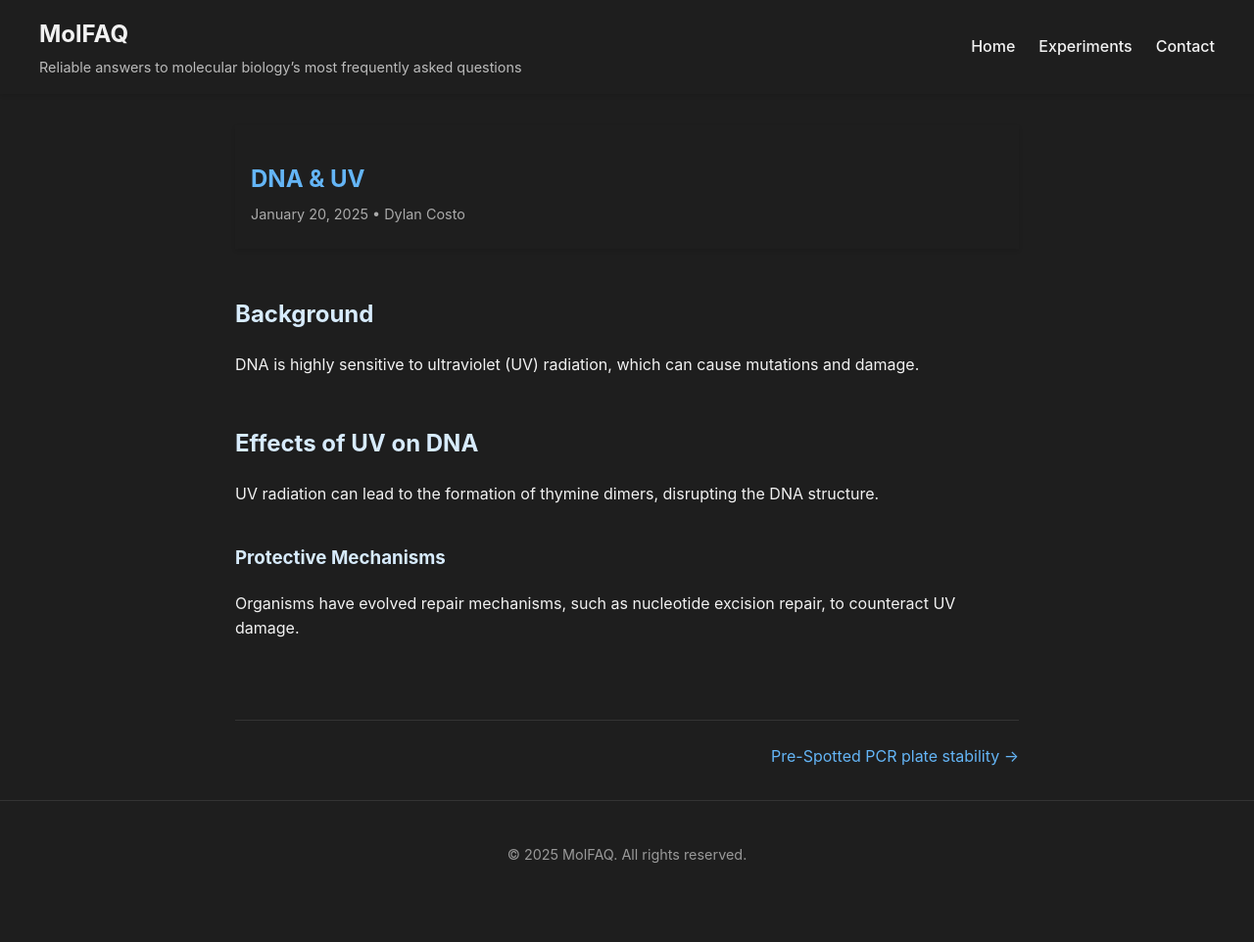
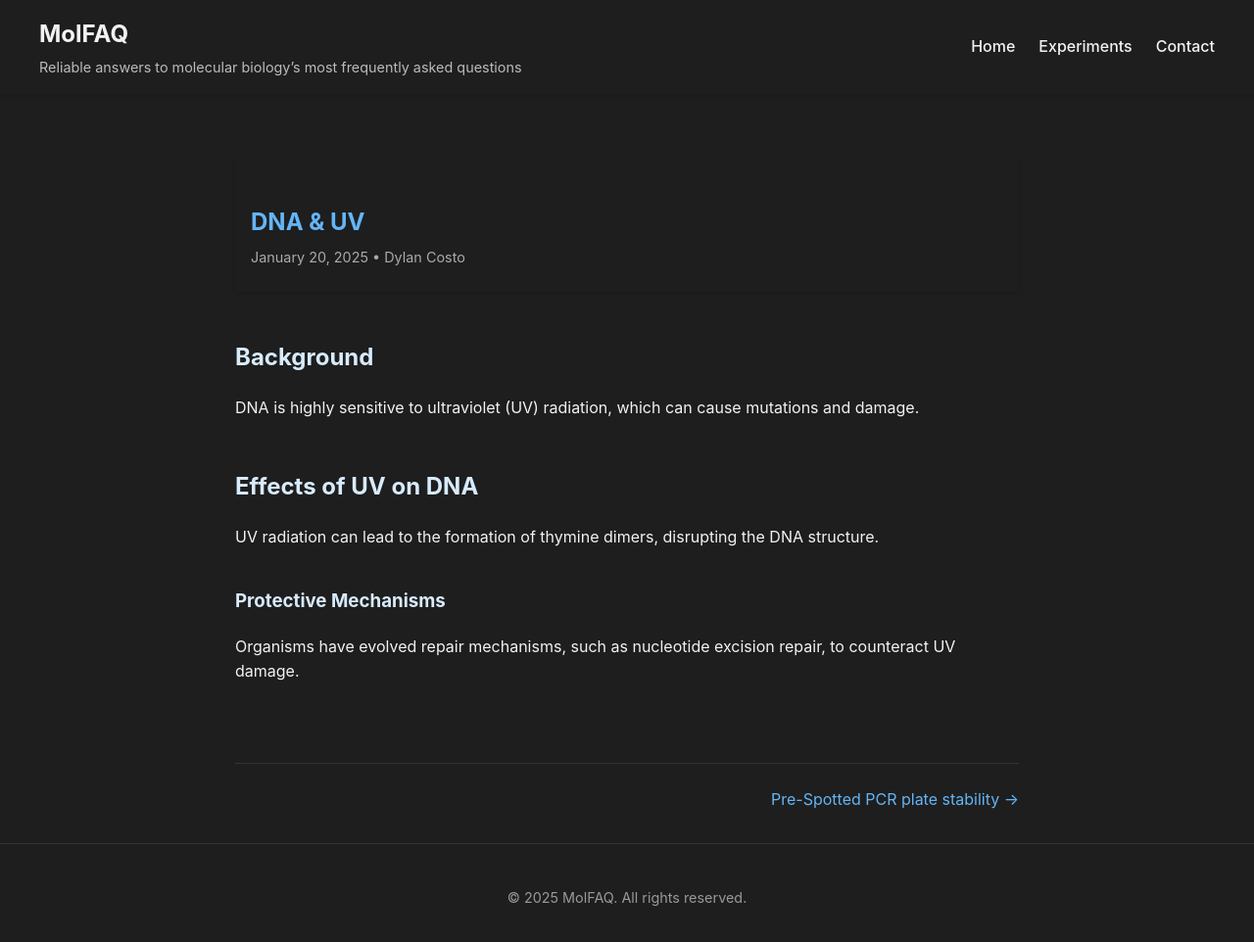
Before and after one commit to DylanCosto/DylanCosto.github.io, a Jekyll site: the page built from _posts/2025-01-20-DNA-UV-Interactions.md, in a window 1280 px wide and 962 px high. Shown: the whole window at 98% size. Built offline with Jekyll 4.4.1, drawn with Linux system fonts in a browser that asks for light colours.

Commit message:
sticky fix maybe

```diff
--- a/_layouts/default.html
+++ b/_layouts/default.html
@@ -39,6 +39,8 @@
       position: sticky;
       top: 0;
       z-index: 100;
+      /* Added solid background to prevent content showing through */
+      backdrop-filter: blur(5px);
     }
 
     .header-container {
@@ -93,7 +95,8 @@
     main {
       max-width: 800px;
       margin: 2em auto;
-      padding: 0 1.5em;
+      /* Increased top padding to create more space between header and content */
+      padding: 2em 1.5em 0;
     }
 
     .post-cards-container {
@@ -167,6 +170,20 @@
     margin-bottom: 0.3em;
     }
 
+    /* Post specific styles to prevent header overlap */
+    .post-header {
+      margin-bottom: 2em;
+      /* Added padding to keep title away from header */
+      padding-top: 1em;
+    }
+
+    .post-title {
+      margin-bottom: 0.2em;
+      color: var(--accent-color);
+      /* Extra padding for the title */
+      padding-top: 0.5em;
+    }
+
     /* Responsive design */
     @media (max-width: 768px) {
       .header-container {
```
